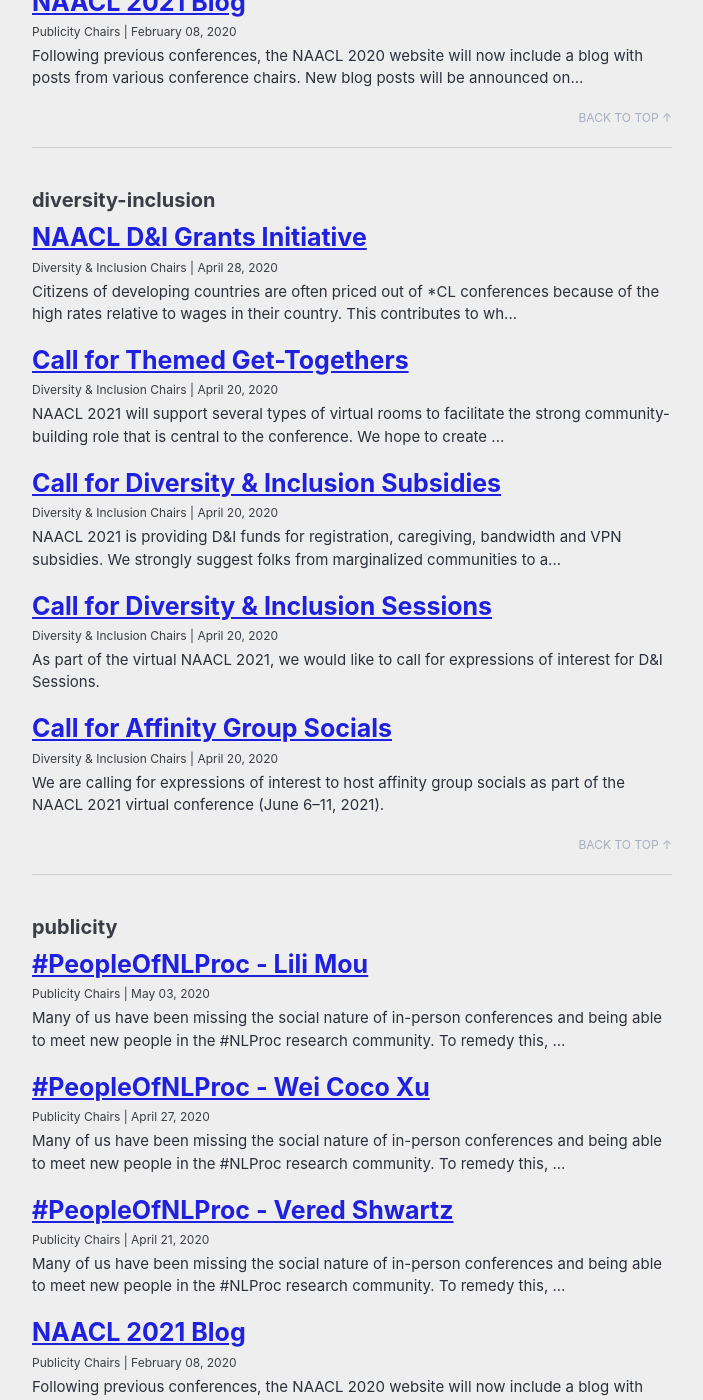
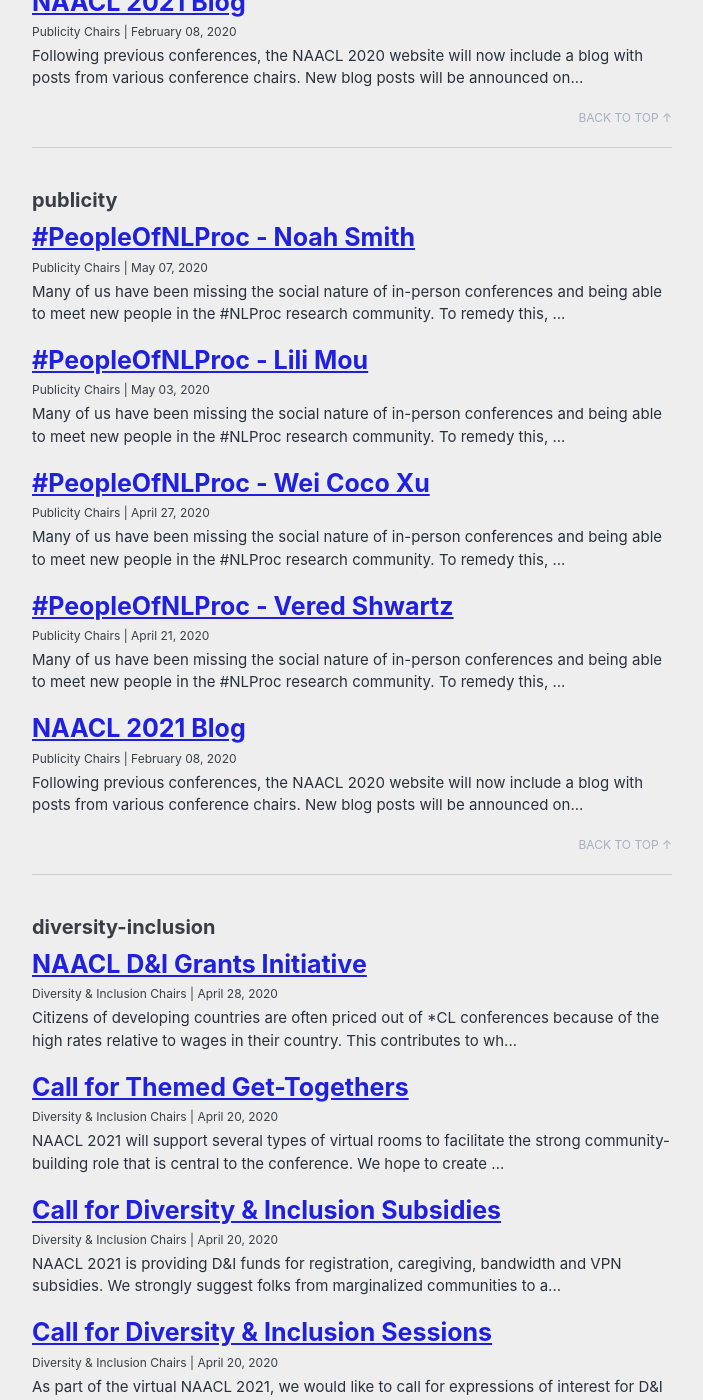
Before and after one commit to naacl-org/naacl-2021-website, a Jekyll site: the page built from _pages/tag-archive.md, in a window 1280 px wide and 1400 px high, scrolled down 1181 px. Shown: the whole window, without its empty margins (288-991 px from the left). Built offline with Jekyll 4.4.1, drawn with Linux system fonts in a browser that asks for light colours; cached includes are drawn as plain includes; nearby versions of some CDN libraries; comment, search, counter and statistics services are not loaded; some of the changed text lies outside the part shown.

Commit message:
Added another PeopleOfNLProc

```diff
--- a/_pages/archive.md
+++ b/_pages/archive.md
@@ -11,6 +11,8 @@
 .news-table tr td:nth-child(1) { font-weight: bold; }
 </style>
 
+| April 27, 2021 | Blog post: [#PeopleOfNLProc - Wei Coco Xu](/blog/people-of-nlproc-wei-coco-xu/).
+| April 21, 2021 | Blog post: [#PeopleOfNLProc - Vered Shwartz](/blog/people-of-nlproc-vered-shwartz/).
 | April 6, 2021 | Added [Accepted Papers](/program/accepted/)
 | March 24, 2021 | Added [Diversity & Inclusion committees](/committees/diversity-inclusion/)
 | March 20, 2021 | <strong style="color:darkred;">The NAACL 2021 conference will be fully virtual.</strong> Please stay tuned for details regarding the conference format.
--- /dev/null
+++ b/_posts/2020-05-07-people-of-nlproc-noah-smith.md
@@ -0,0 +1,30 @@
+---
+title: "#PeopleOfNLProc - Noah Smith"
+author: publicity-chairs
+author_profile: true
+tags:
+  publicity people-of-nlproc
+categories:
+  blog
+---
+
+Many of us have been missing the social nature of in-person conferences and being able to meet new people in the #NLProc research community. To remedy this, Enrico, Sarah, Peng, and Danqi, as NAACL Publicity Chairs, are starting a new series called **#PeopleOfNLProc** on the NAACL social media channels and the official conference blog (<https://2021.naacl.org/blog>)!
+
+For the next months leading up to the NAACL 2021 conference, we will be featuring members of the NLP research community via **TWO TRUTHS AND A LIE**. Anyone is welcome to participate – fill out the Google form here: <https://forms.gle/GqdiRQFTw4LaJYmG8>
+
+
+Our new #PeopleofNLProc researcher is **Noah Smith** ([@nlpnoah](https://twitter.com/nlpnoah)).
+
+![Photo of Noah Smith](/assets/images/people-of-nlproc-blog/Noah_Smith.jpg)
+
+**BIO:** I live in Seattle and work at the University of Washington and the Allen Institute for AI.  Some of the things I've worked on recently include:  language modeling, NLP for scientific text, evaluation, MT, and theoretical analysis of NLP models.
+
+Which of the next 3 facts is the lie?
+
+1. I ran a half-marathon distance one day in 2020.
+
+2. I converted my guest bathroom to a gin distillery.
+
+3. I performed at the Montreux Jazz Festival.
+
+Vote in our Social Media channel ([@naaclhlt](https://twitter.com/NAACLHLT)) and fill out the Google form here: <https://forms.gle/GqdiRQFTw4LaJYmG8> if you want to be featured!
```
Also changed, not shown: _pages/home.md (+1 -2 lines), assets/images/people-of-nlproc-blog/Noah_Smith.jpg (added).
